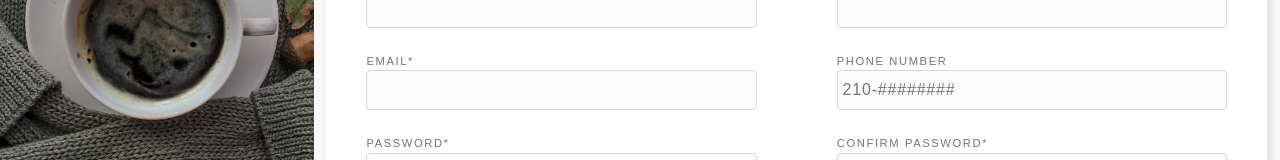
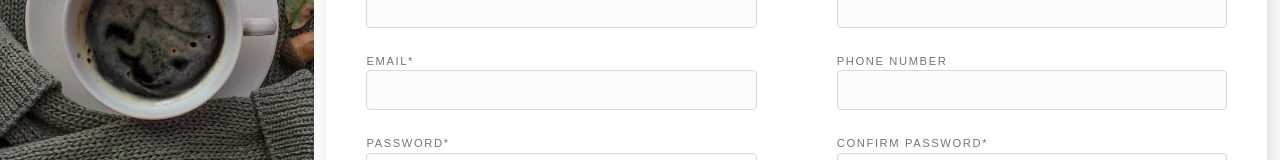
Before and after one commit to anmaras/sign-up-form, a plain HTML site: page index.html in a window 1280 px wide. Shown: the part 365-525 px from the top of the page. Drawn offline with Linux system fonts and the light colour scheme.

Commit message:
remove tel placeholder

```diff
--- a/index.html
+++ b/index.html
@@ -81,7 +81,6 @@
                 minlength="10"
                 maxlength="30"
                 pattern="[0-9]+"
-                placeholder="210-########"
               />
               <p>*Please enter your phone number</p>
             </div>
```
